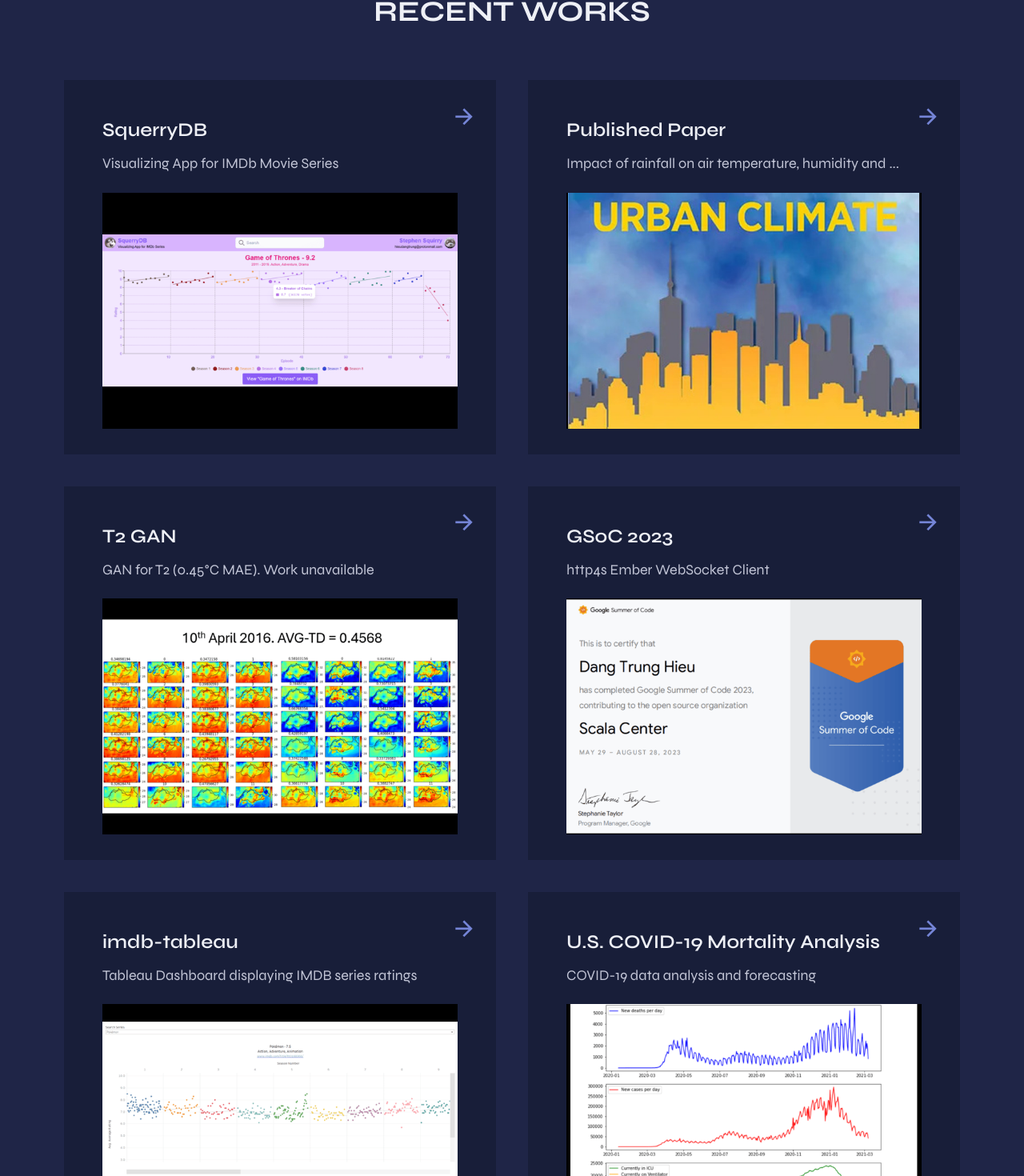
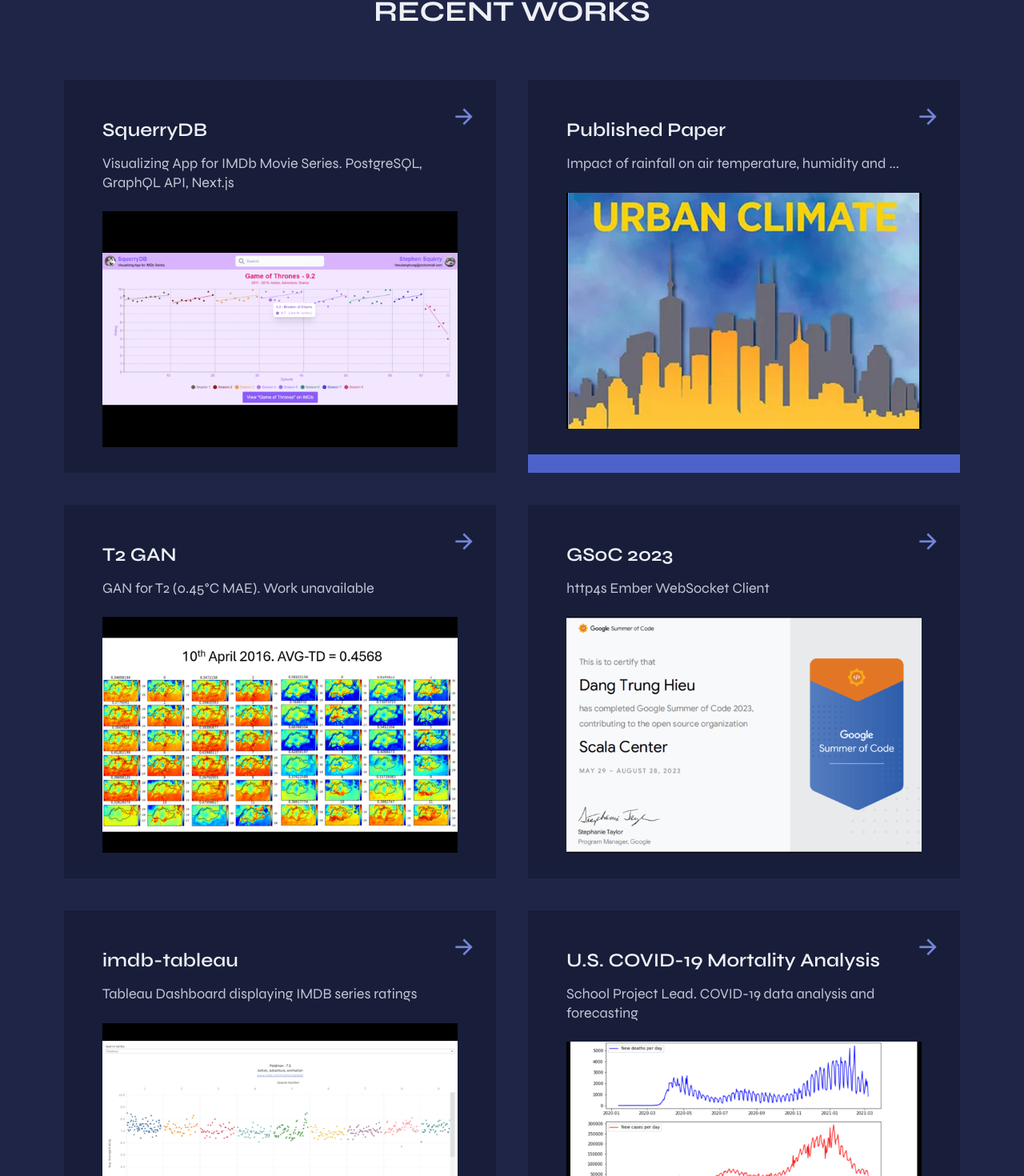
Before and after one commit to danghieutrung/hieudang-blog, a React (Create React App) app: page / in a window 1280 px wide. Shown: the part 3296-4766 px from the top of the page at 80% size. Built offline with nearby package versions, Linux system fonts and the light colour scheme.

Commit message:
update description

```diff
--- a/src/Components/Projects.js
+++ b/src/Components/Projects.js
@@ -16,7 +16,7 @@ const Projects = () => {
           >
             <h2 className="work__title">SquerryDB</h2>
             <p className="work__description">
-              Visualizing App for IMDb Movie Series
+              Visualizing App for IMDb Movie Series. PostgreSQL, GraphQL API, Next.js
             </p>
 
             <img
@@ -124,7 +124,7 @@ const Projects = () => {
           >
             <h2 className="work__title">U.S. COVID-19 Mortality Analysis</h2>
             <p className="work__description">
-              COVID-19 data analysis and forecasting
+              School Project Lead. COVID-19 data analysis and forecasting
             </p>
 
             <img
```
